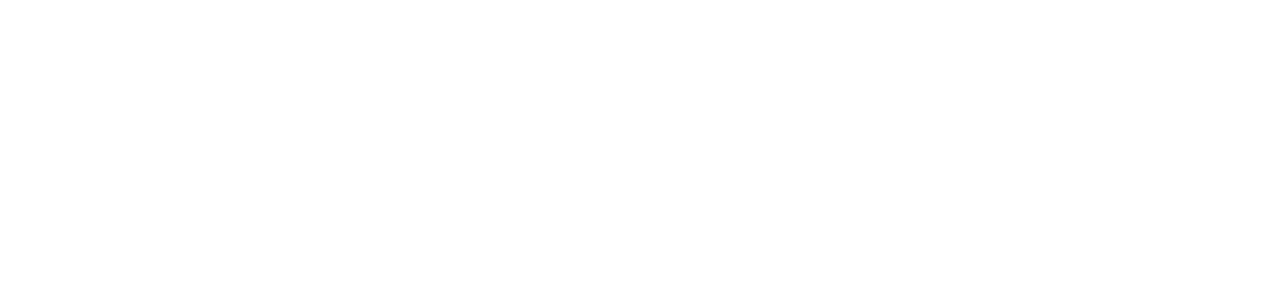
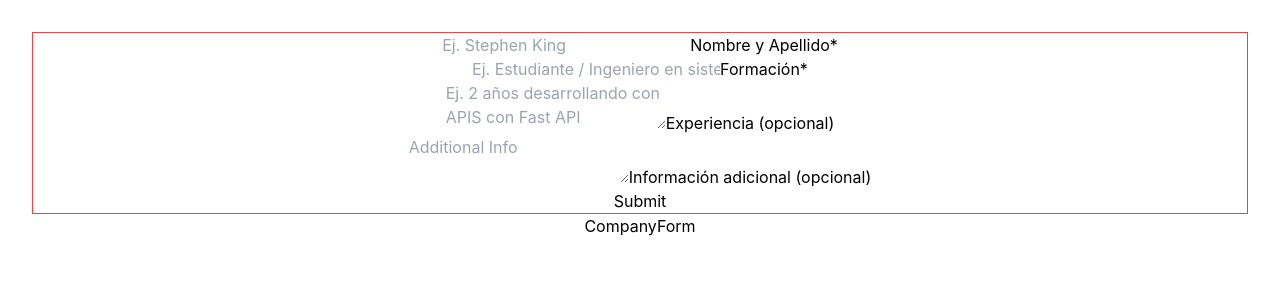
Before and after one commit to devmatchworking/hackaton-tribu1-frontend, a React (Vite) app: page / in a window 1280 px wide. Shown: the top 300 px of the page. Built offline with nearby package versions, Linux system fonts and the light colour scheme.

Commit message:
feat: add user form structure

```diff
--- a/package.json
+++ b/package.json
@@ -10,6 +10,7 @@
     "preview": "vite preview"
   },
   "dependencies": {
+    "formik": "^2.4.6",
     "react": "^18.2.0",
     "react-dom": "^18.2.0"
   },
--- a/src/App.jsx
+++ b/src/App.jsx
@@ -2,13 +2,16 @@
 import reactLogo from './assets/react.svg'
 import viteLogo from '/vite.svg'
 import './App.css'
+import { UserForm } from './components/UserForm/UserForm'
+import { CompanyForm } from './components/CompanyForm/CompanyForm'
 
 function App() {
 
 
   return (
     <>
-
+      <UserForm />
+      <CompanyForm />
     </>
   )
 }
--- /dev/null
+++ b/src/components/CompanyForm/CompanyForm.jsx
@@ -0,0 +1,7 @@
+import React from 'react'
+
+export const CompanyForm = () => {
+  return (
+    <div>CompanyForm</div>
+  )
+}
--- /dev/null
+++ b/src/components/UserForm/UserForm.jsx
@@ -0,0 +1,83 @@
+import React from 'react'
+import { Formik, Form, Field, ErrorMessage } from 'formik'
+
+export const UserForm = () => {
+    return (
+        <Formik
+            initialValues={{
+                name: '',
+                education: '',
+                experience: '',
+                additionalInfo: '',
+            }}
+            validate={(values) => {
+                let errors = {}
+                if (!values.name) {
+                    errors.name = 'El nombre es requerido'
+                } else if (values.name.length < 3) {
+                    errors.name = 'El nombre debe tener al menos 3 caracteres'
+                } else if (!/^[a-zA-Z\s]*$/.test(values.name)) {
+                    errors.name = 'El nombre solo puede contener letras'
+                }
+
+                if (!values.education) {
+                    errors.education = 'Formación es requerida'
+                } else if (values.education.length < 3) {
+                    errors.education = 'Formación debe tener al menos 3 caracteres'
+                } else if (!/^[a-zA-Z\s]*$/.test(values.education)) {
+                    errors.education = 'Formación solo puede contener letras'
+                }
+                if (values.experience) {
+                    if (values.experience.length < 3) {
+                        errors.experience = 'Experiencia debe tener al menos 3 caracteres'
+                    } else if (values.experience.length > 500) {
+                        errors.experience = 'Experiencia debe tener menos de 500 caracteres'
+                    }
+                    else if (!/^[a-zA-Z\s]*$/.test(values.experience)) {
+                        errors.experience = 'Experiencia solo puede contener letras'
+                    }
+                }
+                if (values.additionalInfo) {
+                    if (values.additionalInfo.length < 3) {
+                        errors.additionalInfo = 'Información adicional debe tener al menos 3 caracteres'
+                    } else if (values.additionalInfo.length > 500) {
+                        errors.additionalInfo = 'Información adicional debe tener menos de 500 caracteres'
+                    }
+                    else if (!/^[a-zA-Z\s]*$/.test(values.additionalInfo)) {
+                        errors.additionalInfo = 'Información adicional solo puede contener letras'
+                    }
+                }
+                return errors
+            }}
+            onSubmit={() => {
+                console.log('Form submitted')
+            }}
+        >
+            {({ errors }) => (
+                <Form className='border border-red-500'>
+                    <div>
+                        <Field type="text" name="name" placeholder="Ej. Stephen King" />
+                        <span>Nombre y Apellido*</span>
+                        <ErrorMessage name="name" component="div" />
+                    </div>
+                    <div>
+                        <Field type="text" name="education" placeholder="Ej. Estudiante / Ingeniero en sistemas" />
+                        <span>Formación*</span>
+                        <ErrorMessage name="education" component="div" />
+                    </div>
+                    <div>
+                        <Field type="text" as="textarea" name="experience" placeholder="Ej. 2 años desarrollando con APIS con Fast API" />
+                        <span>Experiencia (opcional)</span>
+                        <ErrorMessage name="experience" component="div" />
+                    </div>
+                    <div>
+                        <Field type="text" as="textarea" name="additionalInfo" placeholder="Additional Info" />
+                        <span>Información adicional (opcional)</span>
+                        <ErrorMessage name="additionalInfo" component="div" />
+                    </div>
+                    <button type="submit">Submit</button>
+                </Form>
+            )}
+        </Formik>
+    )
+}
```
Also changed, not shown: src/components/CompanyForm/CompanyForm.css (added), src/components/UserForm/UserForm.css (added), 1 other file (tests, documents, lock files or other folders).
